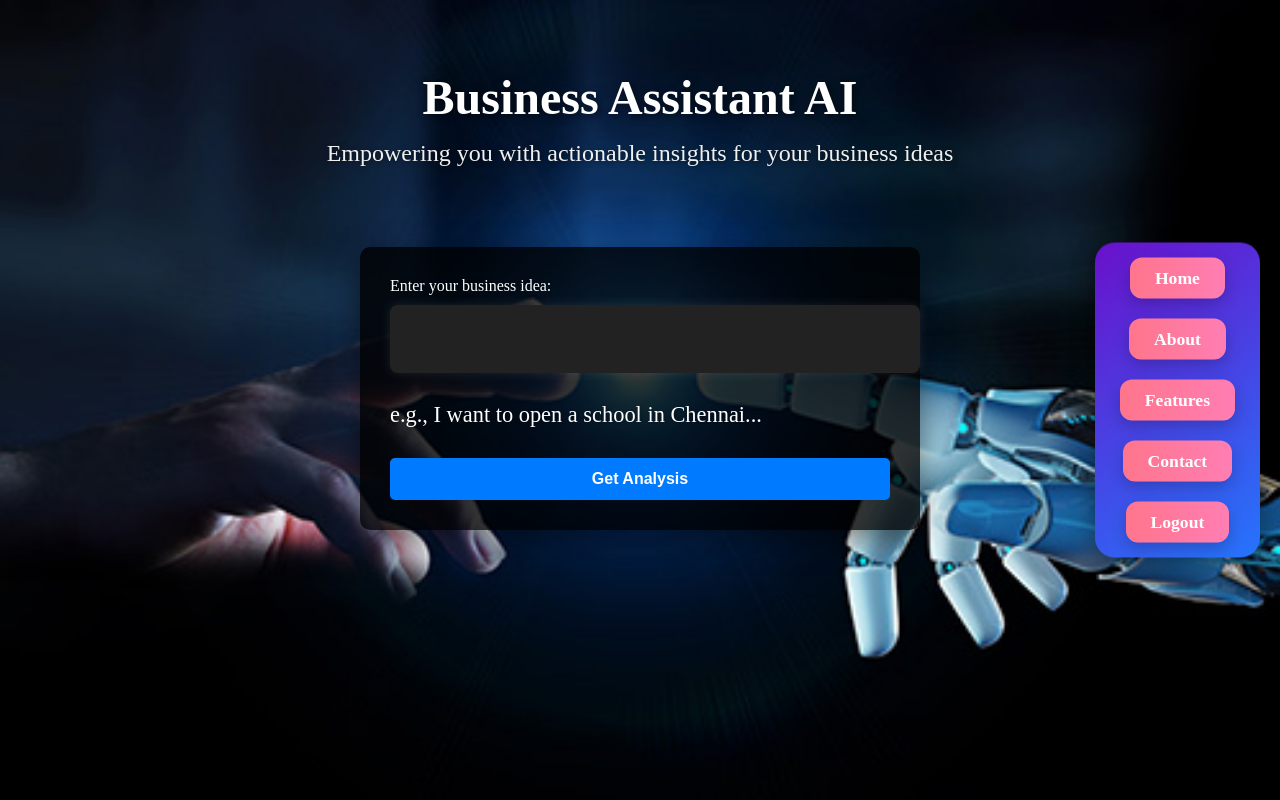
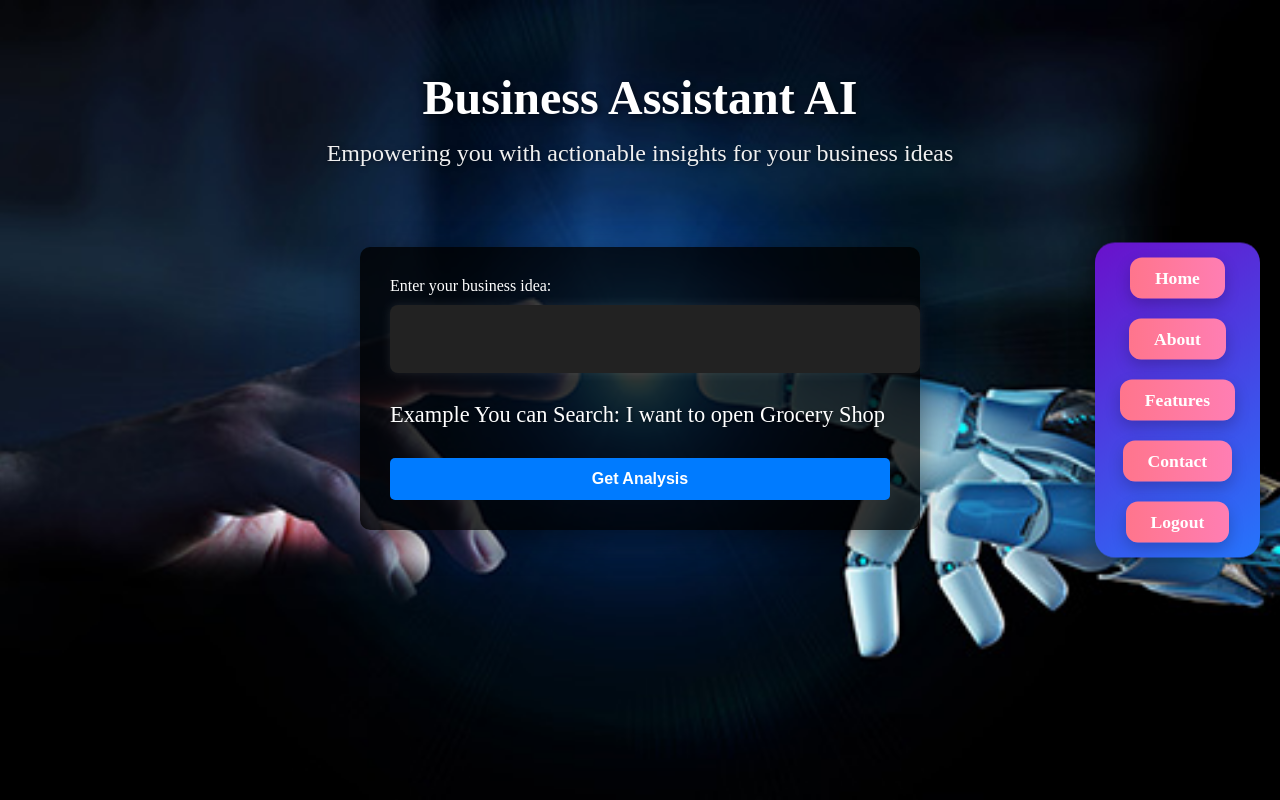
Before and after one commit to gokulmcodes/Business-Assitant-AIBot, a Flask app: page /index in a window 1280 px wide. Run offline with Flask 3, Linux system fonts and the light colour scheme.

Commit message:
Initial commit

```diff
--- a/app.py
+++ b/app.py
@@ -11,7 +11,7 @@ app = Flask(__name__)
 app.secret_key = 'your_secret_key'
 
 # Connect to MongoDB
-client = MongoClient('mongodb://localhost:27017/')  # Replace with your actual connection string
+client = MongoClient('mongodb+srv://gokul-12345:Gokul1234@cluster0.jophm.mongodb.net/')
 db = client['businessAI']  # Replace with your actual database name
 users_collection = db['users']  # Replace 'users' with your actual collection name
 
--- a/templates/index.html
+++ b/templates/index.html
@@ -41,7 +41,7 @@
         <form id="chat-form" class="chat-form" action="/result" method="POST">
             <label for="query" class="form-label">Enter your business idea:</label>
             <textarea id="query" name="query" required></textarea>
-            <p class="example-text" style="color: white; margin-top: 5px;">e.g., I want to open a school in Chennai...</p>
+            <p class="example-text" style="color: white; margin-top: 5px;">Example You can Search: I want to open Grocery Shop</p>
             <button type="submit" class="submit-button">Get Analysis</button>
         </form>
     </section>
```
